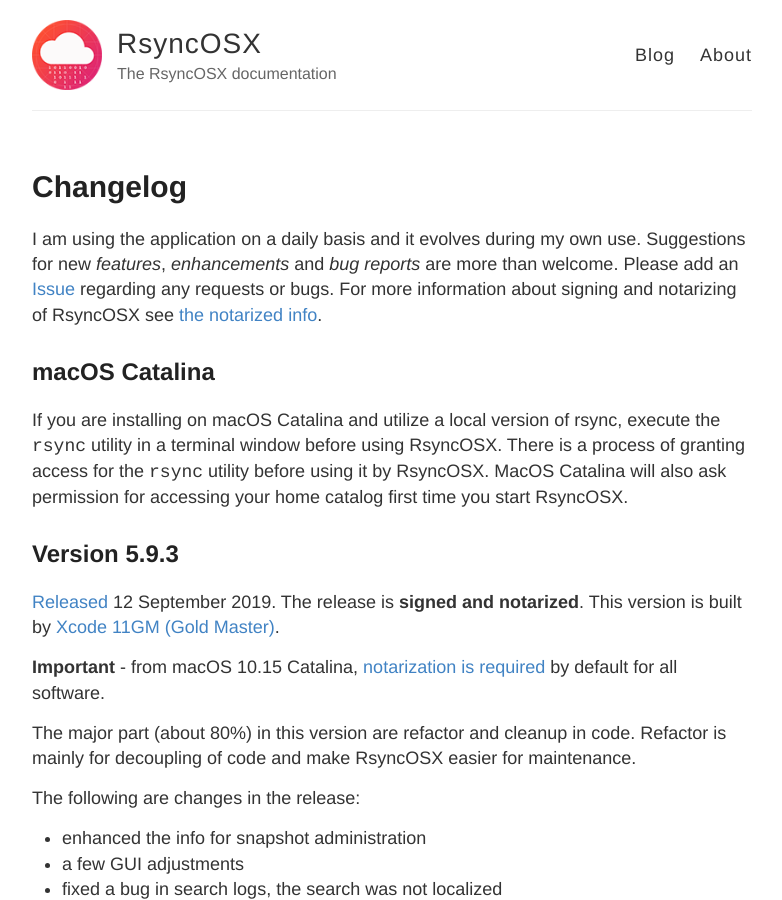
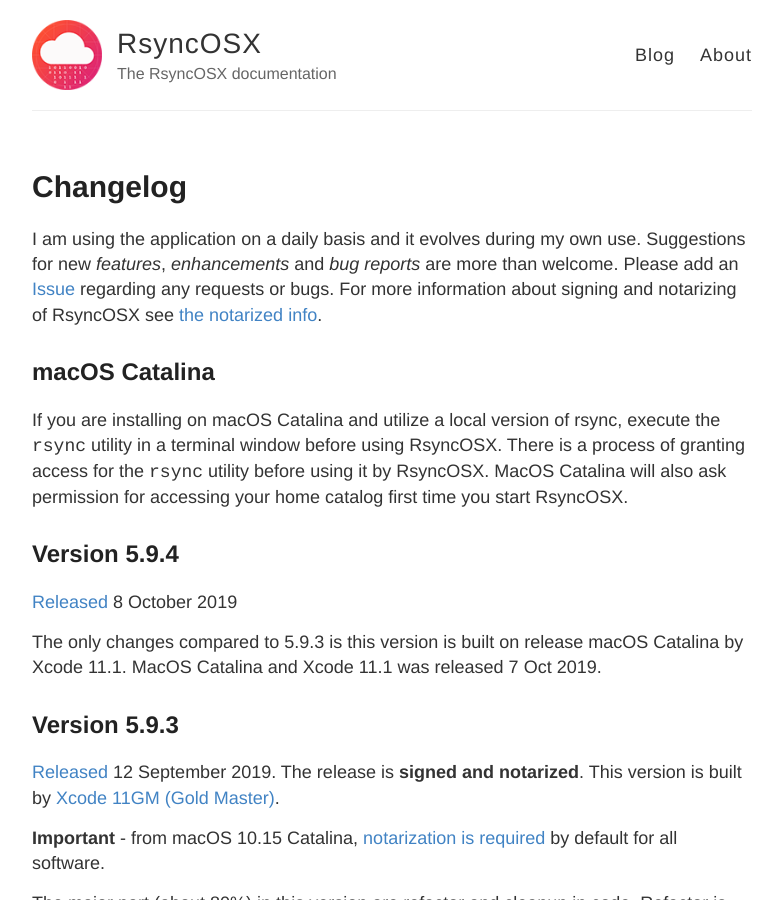
Before and after one commit to d2s/Documentation, a Jekyll site: the page built from _posts/2018-04-10-Changelog.md, in a window 1280 px wide and 900 px high. Shown: the whole window, without its empty margins (248-1030 px from the left). Built offline with Jekyll 4.4.1, drawn with Linux system fonts in a browser that asks for light colours.

Commit message:
Update 2018-04-10-Changelog.md

```diff
--- a/_posts/2018-04-10-Changelog.md
+++ b/_posts/2018-04-10-Changelog.md
@@ -8,6 +8,12 @@ I am using the application on a daily basis and it evolves during my own use. Su
 ## macOS Catalina
 
 If you are installing on macOS Catalina and utilize a local version of rsync, execute the `rsync` utility in a terminal window before using RsyncOSX. There is a process of granting access for the `rsync` utility before using it by RsyncOSX. MacOS Catalina will also ask permission for accessing your home catalog first time you start RsyncOSX.
+
+## Version 5.9.4
+
+[Released](https://github.com/rsyncOSX/RsyncOSX/releases/tag/v5.9.3) 8 October 2019
+
+The only changes compared to 5.9.3 is this version is built on release macOS Catalina by Xcode 11.1. MacOS Catalina and Xcode 11.1 was released 7 Oct 2019.
 
 ## Version 5.9.3
 
```
